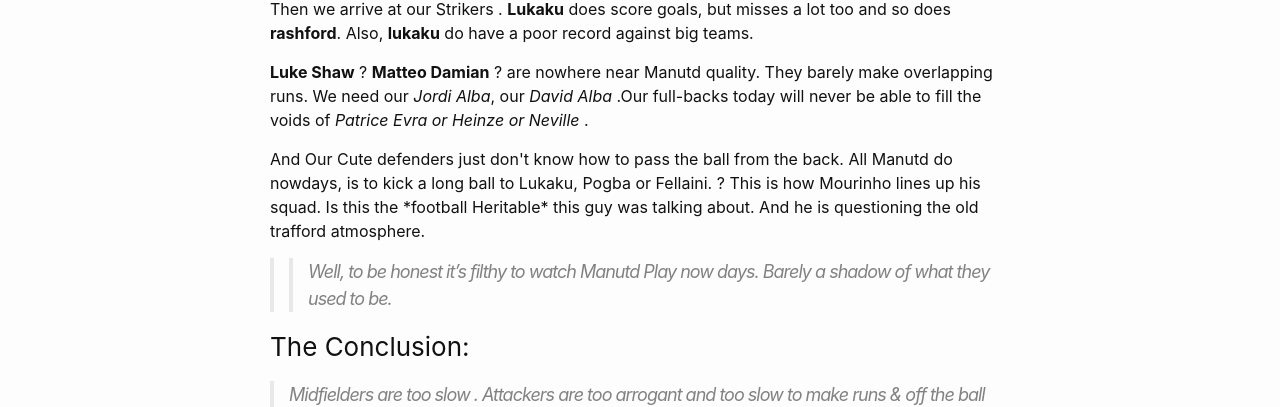
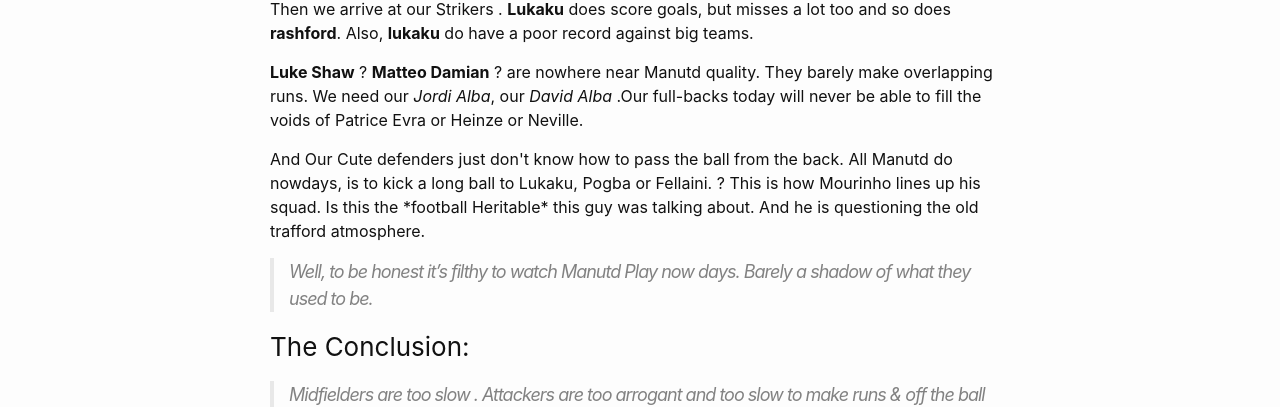
Before and after one commit to meadow-tulips/Myblog, a Jekyll site: the page built from _posts/2018-03-22-the-manutd-conundrum.markdown, in a window 1280 px wide. Shown: the part 455-862 px from the top of the page. Built offline with Jekyll 4.4.1, drawn with Linux system fonts in a browser that asks for light colours.

```diff
--- a/_posts/2018-03-22-the-manutd-conundrum.markdown
+++ b/_posts/2018-03-22-the-manutd-conundrum.markdown
@@ -13,12 +13,13 @@ categories: Football
 <p>Then we arrive at our Strikers . <b>Lukaku</b> does score goals, but misses a lot too and so does <b>rashford</b>. Also, <b>lukaku</b> do have a poor record against big teams.
 </p>
 
-<p> <b>Luke Shaw</b> ? <b>Matteo Damian</b> ? are nowhere near Manutd quality. They barely make overlapping runs. We need our <i>Jordi Alba</i>, our <i>David Alba</i> .Our full-backs today will never be able to fill the voids of <i>Patrice Evra or Heinze or Neville</i> .
+<p> <b>Luke Shaw</b> ? <b>Matteo Damian</b> ? are nowhere near Manutd quality. They barely make overlapping runs. We need our <i>Jordi Alba</i>, our <i>David Alba</i> .Our full-backs today will never be able to fill the voids of Patrice Evra or Heinze or Neville.
 </p>
 <p>
 And Our Cute defenders just don't know how to pass the ball from the back. All Manutd do nowdays, is to kick a long ball to Lukaku, Pogba or Fellaini. ? This is how Mourinho lines up his squad. Is this the *football Heritable* this guy was talking about. And he is questioning the old trafford atmosphere.
 </p>
->> Well, to be honest it's filthy to watch Manutd Play now days. Barely a shadow of what they used to be.
+
+> Well, to be honest it's filthy to watch Manutd Play now days. Barely a shadow of what they used to be.
 
 
 ### The Conclusion:
```
